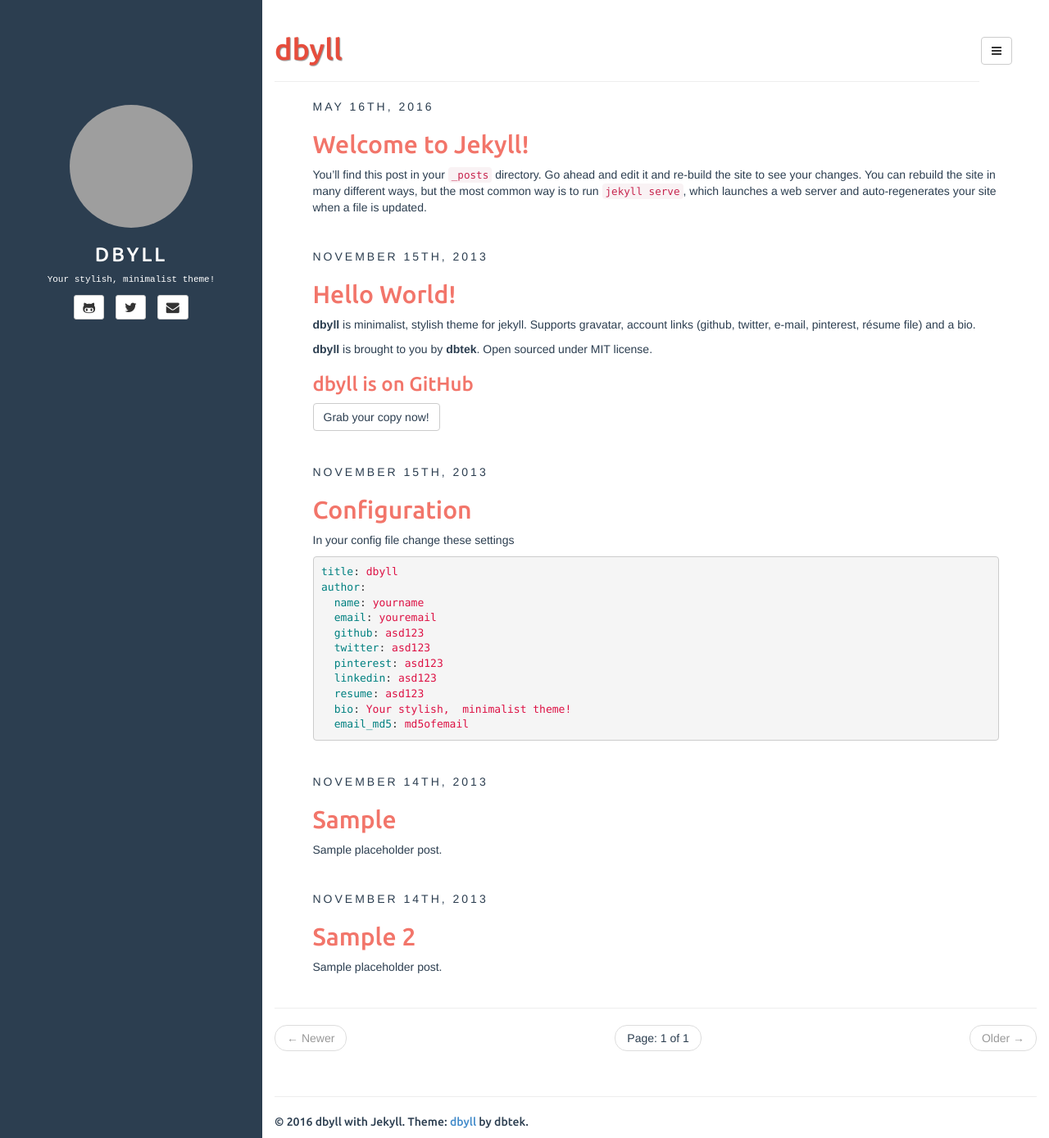
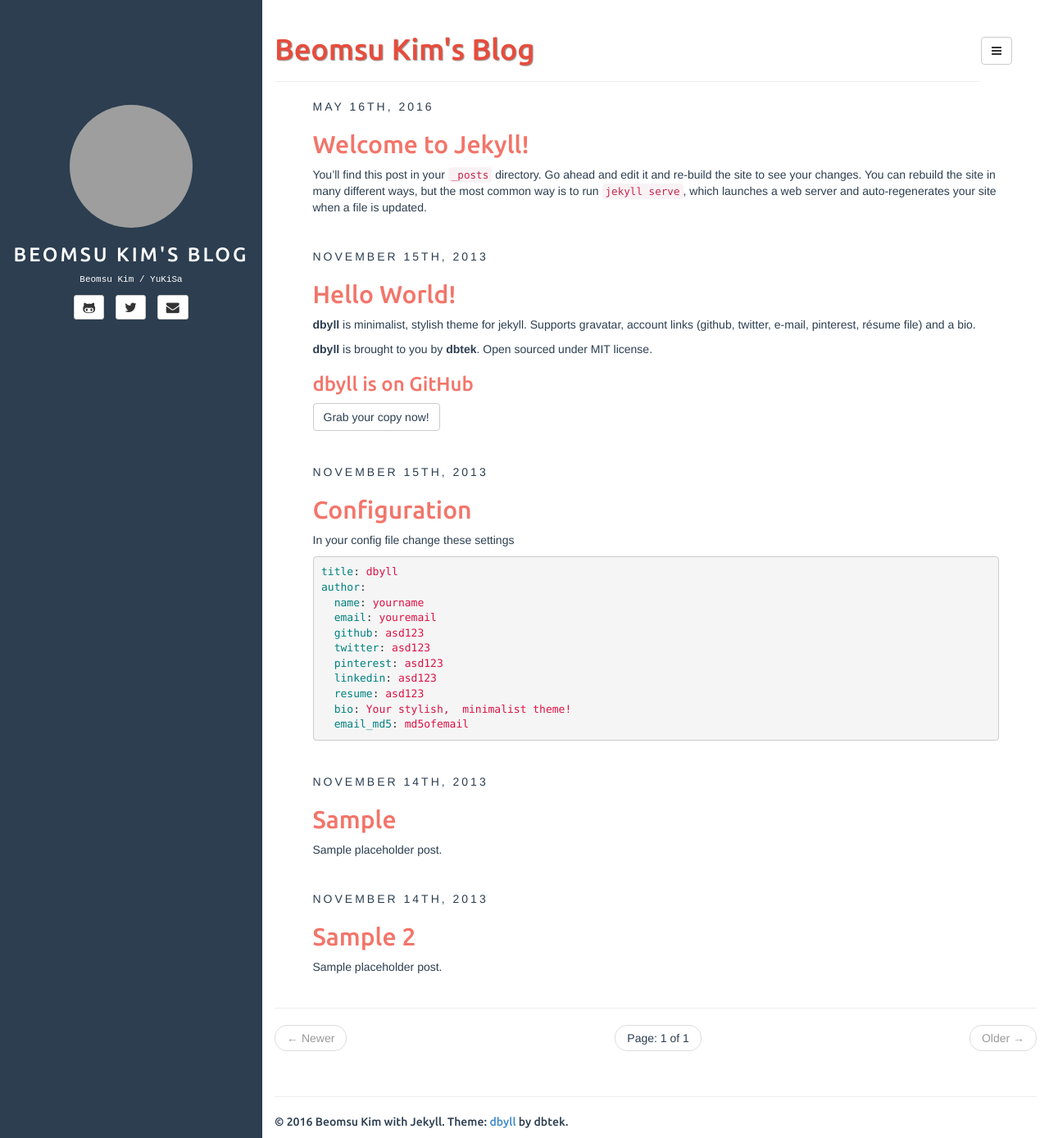
Before and after one commit to shuuki4/shuuki4.github.io, a Jekyll site: the page built from index.html, in a window 1280 px wide and 1389 px high. Shown: the whole window at 82% size. Built offline with Jekyll 4.4.1, drawn with Linux system fonts in a browser that asks for light colours; the list of posts is cut into pages by our own code; grey boxes are pictures that could not be loaded.

```diff
--- a/_config.yml
+++ b/_config.yml
@@ -1,30 +1,30 @@
 # visit https://github.com/mojombo/jekyll/wiki/Configuration for more settings
 
-paginate: 10 # pagination based on number of posts
+paginate: 5 # pagination based on number of posts
 paginate_path: "page:num"
 exclude: ["README.md"] # files to exclude
 highlighter: pygments
 markdown: kramdown
 disqus: dbyll
 google_analytics: dbyll
-title: dbyll
+title:  Beomsu Kim's Blog
 
 defaults:
   -
     scope:
       path: "" # empty string for all files
     values:
-      title: dbyll
+      title: Beomsu Kim's Blog
 
 description: Stylish Jekyll Theme
 author:
-  name: dbyll
-  email: dbyll@ismaildemirbilek.com
-  github: dbtek
-  twitter: dbtek
-  pinterest: asd123
-  linkedin: asd123
-  bio: Your stylish, minimalist theme!
+  name: Beomsu Kim
+  email: 123bskim@naver.com
+  github: shuuki4
+  twitter: shuuki4
+  pinterest:
+  linkedin:
+  bio: Beomsu Kim / YuKiSa
   email_md5: 726351295ec82e145928582f595aa3aa
 
 rss_path: feed.xml
```
